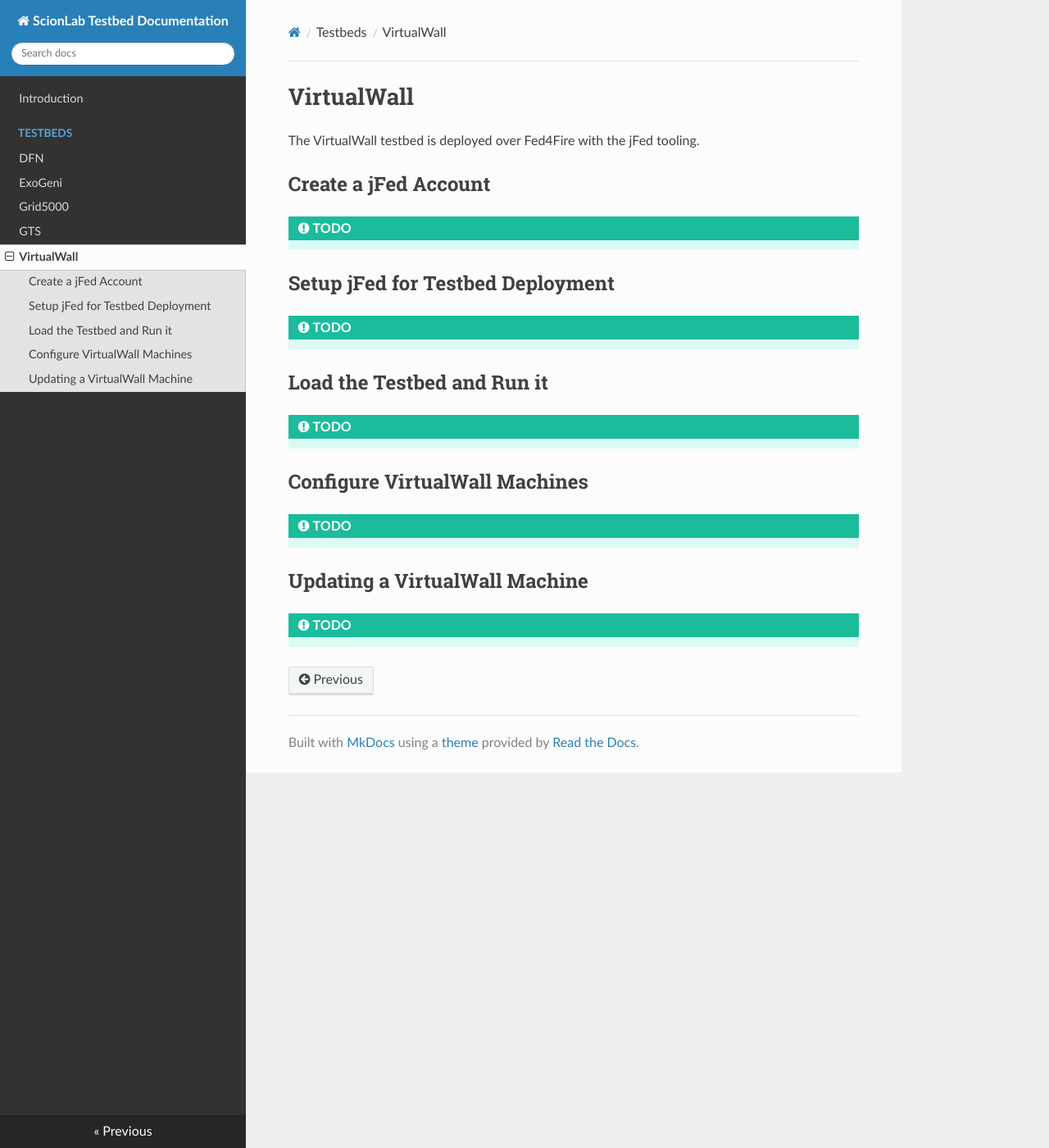
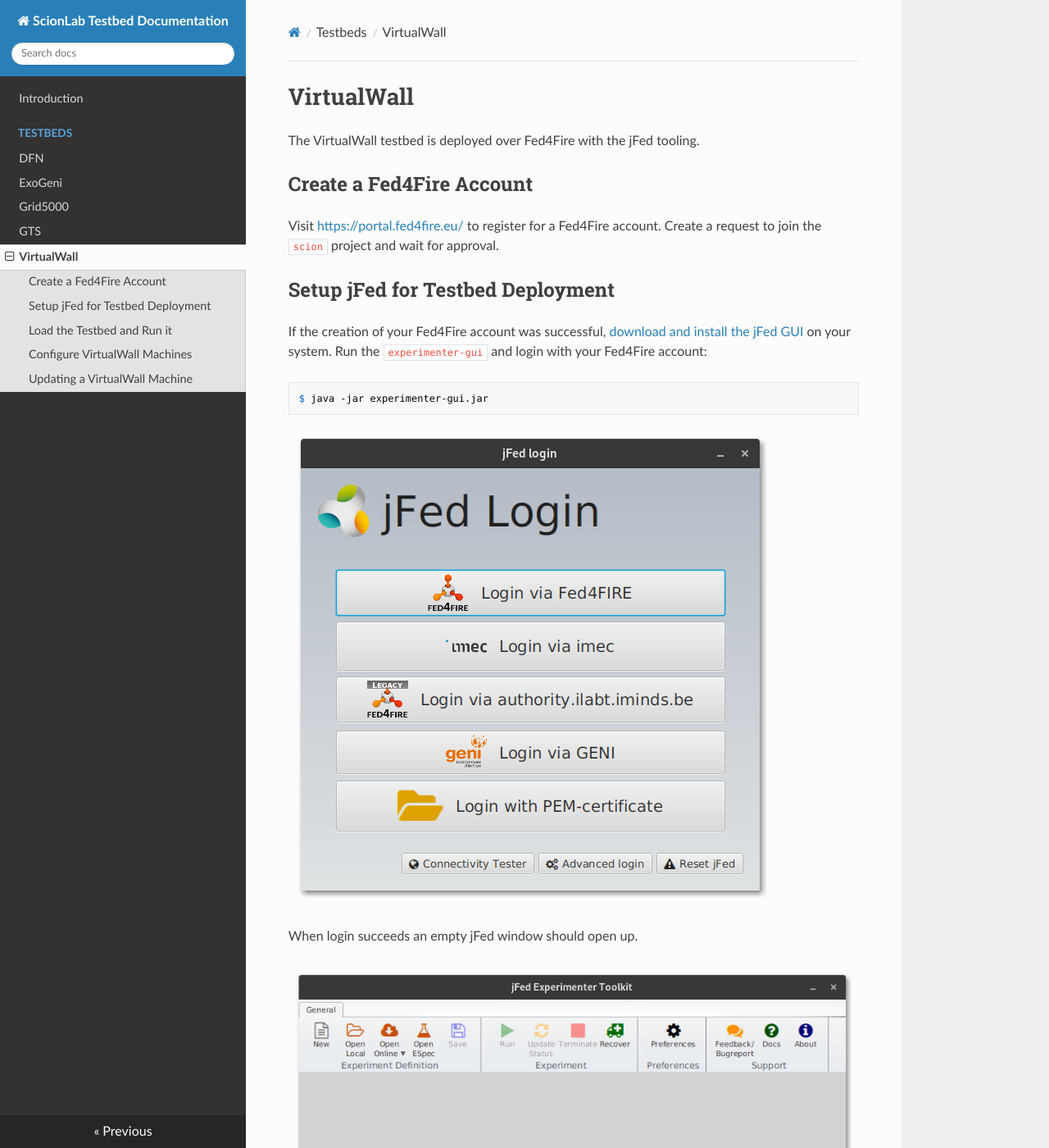
Before and after one commit to jwuensche/scionlab-scripts, an MkDocs documentation site: the page built from docs/testbeds/virtual-wall.md, in a window 1280 px wide and 1400 px high. Shown: the whole window at 82% size. Built offline with MkDocs 1.6.1, drawn with Linux system fonts in a browser that asks for light colours; nearby versions of some CDN libraries; some of the changed text lies outside the part shown.

Commit message:
Add first virtualwall documentation

````diff
--- a/docs/testbeds/virtual-wall.md
+++ b/docs/testbeds/virtual-wall.md
@@ -2,11 +2,27 @@
 
 The VirtualWall testbed is deployed over Fed4Fire with the jFed tooling.
 
-## Create a jFed Account
+## Create a Fed4Fire Account
 
-!!! important "TODO"
+Visit [https://portal.fed4fire.eu/](https://portal.fed4fire.eu/) to register for a Fed4Fire account. Create a request to join the `scion` project and wait for approval.
 
 ## Setup jFed for Testbed Deployment
+
+If the creation of your Fed4Fire account was successful, [download and install the jFed GUI](https://jfed.ilabt.imec.be/downloads/) on your system. Run the `experimenter-gui` and login with your Fed4Fire account:
+
+```
+$ java -jar experimenter-gui.jar
+```
+
+![jFed Login](../img/jfed01.png)
+
+When login succeeds an empty jFed window should open up.
+
+![jFed Startup](../img/jfed02.png)
+
+Now, open up the [ScionLab VirtualWall default configuration](../deployments/virtualwall.rspec) by clicking on `Open Local` in the toolbar. If successful, the following network configuration should show up:
+
+![jFed ScionLab Configuration](../img/jfed03.png)
 
 !!! important "TODO"
 
````
Also changed, not shown: docs/testbeds/exo-geni.md (+1 -1 lines), docs/img/jfed01.png (added), docs/img/jfed02.png (added), docs/img/jfed03.png (added), 3 other files.
